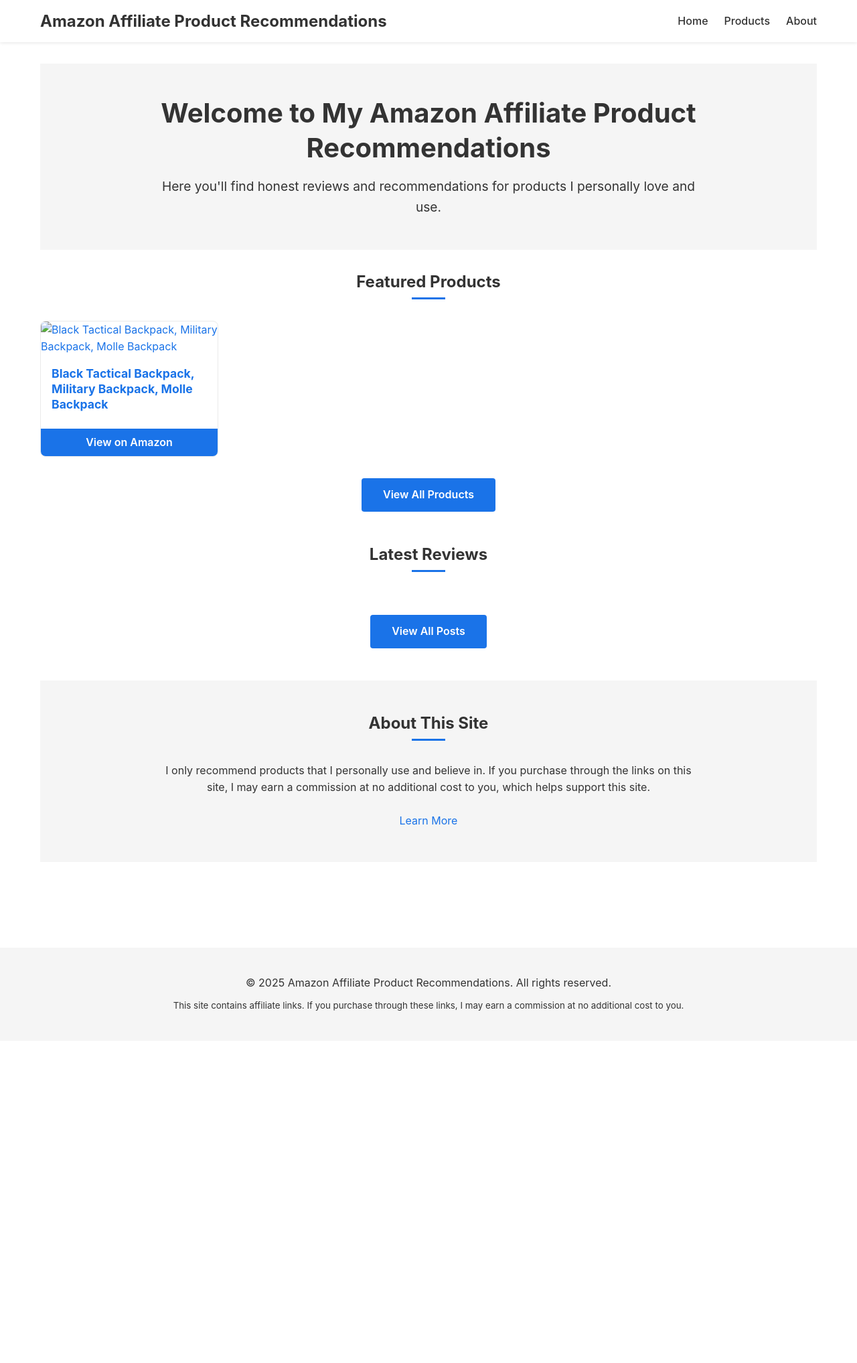
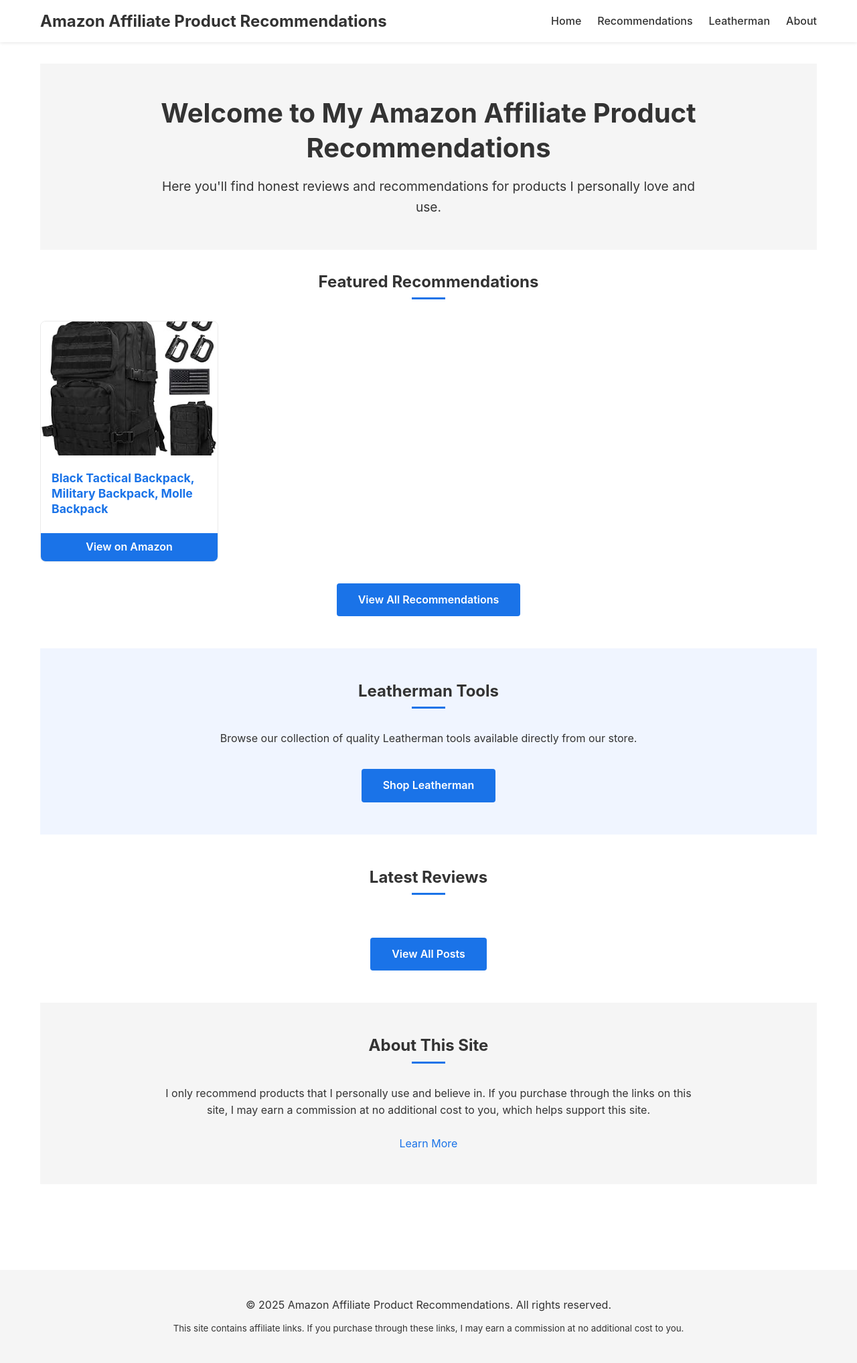
Before and after one commit to jfeldstein/goodandclean-blog, a Jekyll site: the page built from index.html, in a window 1280 px wide. Shown: the whole page at 67% size. Built offline with Jekyll 4.4.1, drawn with Linux system fonts in a browser that asks for light colours; before the commit the page ends 1554 px from its top, so only the background shows below that.

Commit message:
Renamed Products to Recommendations and added Leatherman category with sample products

```diff
--- a/_config.yml
+++ b/_config.yml
@@ -15,11 +15,17 @@
 # Amazon affiliate ID
 amazon_affiliate_id: goodandclean-20
 
+# eBay store information
+ebay_store: Goodandclean.shop
+
 # Collections
 collections:
   products:
     output: true
     permalink: /products/:path/
+  leatherman:
+    output: true
+    permalink: /leatherman/:path/
 
 # Default front matter
 defaults:
@@ -32,6 +38,12 @@
   -
     scope:
       path: ""
+      type: "leatherman"
+    values:
+      layout: "leatherman"
+  -
+    scope:
+      path: ""
       type: "posts"
     values:
       layout: "post"
--- a/_layouts/default.html
+++ b/_layouts/default.html
@@ -14,7 +14,8 @@
       <nav class="site-nav">
         <ul>
           <li><a href="{{ '/' | relative_url }}">Home</a></li>
-          <li><a href="{{ '/products' | relative_url }}">Products</a></li>
+          <li><a href="{{ '/products' | relative_url }}">Recommendations</a></li>
+          <li><a href="{{ '/leatherman' | relative_url }}">Leatherman</a></li>
           <li><a href="{{ '/about' | relative_url }}">About</a></li>
         </ul>
       </nav>
--- a/assets/css/main.scss
+++ b/assets/css/main.scss
@@ -134,7 +134,8 @@
 
 .featured-products,
 .latest-posts,
-.about-section {
+.about-section,
+.leatherman-section {
   margin-bottom: 3rem;
 
   h2 {
@@ -150,6 +151,18 @@
       background-color: $primary-color;
       margin: 0.5rem auto 0;
     }
+  }
+}
+
+// Leatherman section
+.leatherman-section {
+  background-color: #f0f5ff;
+  padding: 3rem 0;
+  text-align: center;
+
+  p {
+    max-width: 800px;
+    margin: 0 auto 1.5rem;
   }
 }
 
@@ -195,6 +208,13 @@
     font-size: 0.9rem;
   }
 
+  .product-price {
+    padding: 0 1rem 1rem;
+    color: #e63946;
+    font-size: 1.1rem;
+    font-weight: 600;
+  }
+
   .btn {
     display: block;
     text-align: center;
@@ -211,6 +231,21 @@
 
   .btn-sm {
     padding: 0.5rem;
+  }
+}
+
+// Leatherman grid
+.leatherman-grid {
+  .product-card {
+    border-color: #3a86ff;
+
+    .btn {
+      background-color: #3a86ff;
+
+      &:hover {
+        background-color: color.adjust(#3a86ff, $lightness: -10%);
+      }
+    }
   }
 }
 
@@ -303,6 +338,15 @@
       .product-rating {
         color: #f5a623;
       }
+
+      .product-price {
+        color: #e63946;
+        font-weight: 600;
+      }
+
+      .product-condition {
+        font-style: italic;
+      }
     }
   }
 
@@ -349,21 +393,12 @@
     }
   }
 
-  .product-pros-cons {
-    display: grid;
-    grid-template-columns: 1fr 1fr;
-    gap: 2rem;
-    margin-bottom: 2rem;
-
-    @media (max-width: 768px) {
-      grid-template-columns: 1fr;
-    }
-
-    .product-pros,
-    .product-cons {
+  .product-pros-cons,
+  .product-features {
     background-color: $light-gray;
     padding: 1.5rem;
     border-radius: 8px;
+    margin-bottom: 2rem;
 
     h3 {
       margin-bottom: 1rem;
@@ -386,6 +421,15 @@
         margin-bottom: 0.5rem;
       }
     }
+  }
+
+  .product-pros-cons {
+    display: grid;
+    grid-template-columns: 1fr 1fr;
+    gap: 2rem;
+
+    @media (max-width: 768px) {
+      grid-template-columns: 1fr;
     }
 
     .product-pros h3:after {
@@ -472,4 +516,11 @@
       margin: 0.5rem auto 0;
     }
   }
+
+  .subtitle {
+    color: #555;
+    font-size: 1.2rem;
+    max-width: 800px;
+    margin: 1rem auto 0;
   }
+}
--- a/index.html
+++ b/index.html
@@ -10,7 +10,7 @@
   </section>
 
   <section class="featured-products">
-    <h2>Featured Products</h2>
+    <h2>Featured Recommendations</h2>
     <div class="products-grid">
       {% for product in site.products limit:6 %}
       <div class="product-card">
@@ -27,7 +27,15 @@
       {% endfor %}
     </div>
     <div class="view-all">
-      <a href="{{ '/products' | relative_url }}" class="btn">View All Products</a>
+      <a href="{{ '/products' | relative_url }}" class="btn">View All Recommendations</a>
+    </div>
+  </section>
+
+  <section class="leatherman-section">
+    <h2>Leatherman Tools</h2>
+    <p>Browse our collection of quality Leatherman tools available directly from our store.</p>
+    <div class="view-all">
+      <a href="{{ '/leatherman' | relative_url }}" class="btn">Shop Leatherman</a>
     </div>
   </section>
 
```
Also changed, not shown: _layouts/leatherman.html (added, +44 -0 lines), _leatherman/leatherman-sidekick-multi-tool-with-nylon-sheath.md (added, +26 -0 lines), _leatherman/leatherman-skeletool-multi-tool-stainless-steel-with-bit-kit.md (added, +26 -0 lines), _leatherman/leatherman-surge-heavy-duty-multi-tool-with-premium-replaceable-wire-cutters.md (added, +26 -0 lines), _leatherman/leatherman-wave-plus-multi-tool-with-premium-replaceable-wire-cutters.md (added, +26 -0 lines), _products/black-tactical-backpack-military-backpack-molle-backpack.md (+1 -1 lines), leatherman.html (added, +29 -0 lines), recommendations.html (added, +28 -0 lines), scrape_ebay_listings.rb (added, +234 -0 lines), assets/images/black-tactical-backpack-military-backpack-molle-backpack.jpg (added), assets/images/example-product.jpg (deleted), assets/images/leatherman/leatherman-sidekick-multi-tool-with-nylon-sheath.jpg (added), assets/images/leatherman/leatherman-skeletool-multi-tool-stainless-steel-with-bit-kit.jpg (added), assets/images/leatherman/leatherman-surge-heavy-duty-multi-tool-with-premium-replaceable-wire-cutters.jpg (added), 1 more files. Lines whose indentation alone changed are shown as unchanged.
